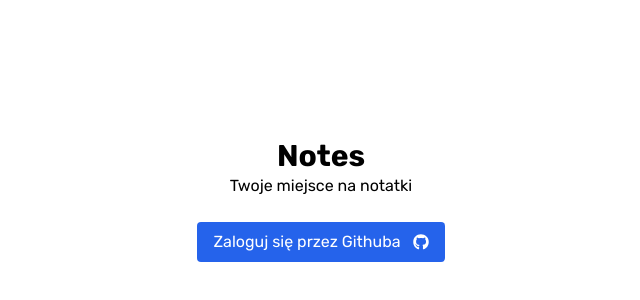
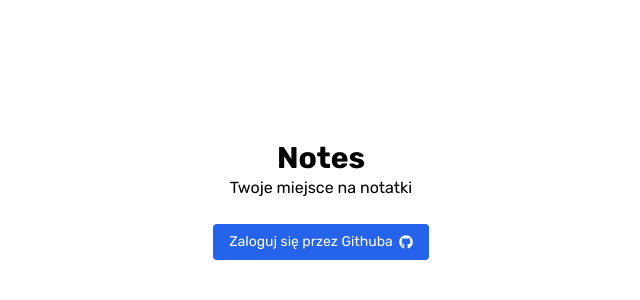
Before and after one commit to grzegorzpokorski/notes, a Next.js app: page /login in a window 1280 px wide. Shown: the part 200-500 px from the top of the page, without its empty margins (319-959 px from the left). Built offline with nearby package versions, Linux system fonts and the light colour scheme; no server answers.

Commit message:
refactor: refactor buttons

```diff
--- a/src/app/(main-layout)/user/page.tsx
+++ b/src/app/(main-layout)/user/page.tsx
@@ -1,10 +1,14 @@
 import { Container } from "@/components/Container/Container";
 import { UserPage } from "@/components/UserPage/UserPage";
+import { UserPageSkeleton } from "@/components/UserPageSkeleton/UserPageSkaleton";
+import { Suspense } from "react";
 
 export default function Page() {
   return (
     <Container>
-      <UserPage />
+      <Suspense fallback={<UserPageSkeleton />}>
+        <UserPage />
+      </Suspense>
     </Container>
   );
 }
--- a/src/components/Button/Button.tsx
+++ b/src/components/Button/Button.tsx
@@ -2,12 +2,12 @@ import type { ReactNode } from "react";
 import { twMerge } from "tailwind-merge";
 
 const defaultStyles =
-  "inline-flex gap-1.5 justify-center items-center rounded text-base text-white py-1.5 px-3 disabled:cursor-not-allowed";
-type Variants = "default" | "red" | "green";
+  "inline-flex gap-1.5 justify-center items-center rounded text-base text-white  disabled:cursor-not-allowed";
+type Colors = "default" | "red" | "green";
 
-type buttonType = "button" | "submit";
+type Type = "button" | "submit";
 
-const style = {
+const colors = {
   default: twMerge(
     "bg-blue-600 hover:bg-blue-800 disabled:bg-blue-500 text-sm",
   ),
@@ -17,10 +17,17 @@ const style = {
   ),
 } as const;
 
+type Sizes = "default" | "large";
+const sizes = {
+  default: "py-1.5 px-3",
+  large: "py-2 px-4",
+} as const;
+
 type ButtonProps = {
   label: ReactNode;
-  buttonType?: buttonType;
-  variant?: Variants;
+  buttonType?: Type;
+  color?: Colors;
+  size?: Sizes;
   onClick?: () => void;
   disabled?: boolean;
 };
@@ -28,14 +35,15 @@ type ButtonProps = {
 export const Button = ({
   label,
   buttonType = "button",
-  variant = "default",
+  color = "default",
+  size = "default",
   onClick,
   disabled,
 }: ButtonProps) => {
   return (
     <button
       type={buttonType}
-      className={twMerge(defaultStyles, style[variant])}
+      className={twMerge(defaultStyles, colors[color], sizes[size])}
       onClick={onClick}
       disabled={disabled}
     >
--- a/src/components/LoginButton/LoginButton.tsx
+++ b/src/components/LoginButton/LoginButton.tsx
@@ -1,16 +1,27 @@
 "use client";
 
-import { signIn } from "next-auth/react";
-import { FaGithub } from "react-icons/fa";
+import { signIn, useSession } from "next-auth/react";
+import { FaGithub, FaSpinner } from "react-icons/fa";
+import { Button } from "../Button/Button";
 
 export const LoginButton = () => {
+  const { status } = useSession();
   return (
-    <button
-      type="button"
+    <Button
       onClick={() => void signIn("github")}
-      className="inline-flex gap-3 items-center rounded text-base bg-blue-600 hover:bg-blue-800 text-white py-2 px-4"
-    >
-      Zaloguj się przez Githuba <FaGithub />
-    </button>
+      size="large"
+      disabled={status !== "unauthenticated"}
+      label={
+        status === "unauthenticated" ? (
+          <>
+            Zaloguj się przez Githuba <FaGithub />
+          </>
+        ) : (
+          <>
+            Ładowanie <FaSpinner className="animate-spin" />
+          </>
+        )
+      }
+    />
   );
 };
--- a/src/components/LoginPage/LoginPage.tsx
+++ b/src/components/LoginPage/LoginPage.tsx
@@ -3,7 +3,7 @@
 import { useSession } from "next-auth/react";
 import { useRouter } from "next/navigation";
 import { useEffect } from "react";
-import { LoginButton } from "../LoginButton/LoginButton";
+import { LoginButton } from "@/components/LoginButton/LoginButton";
 
 export const LoginPage = () => {
   const { status } = useSession();
--- a/src/components/LogoutButton/LogoutButton.tsx
+++ b/src/components/LogoutButton/LogoutButton.tsx
@@ -1,15 +1,16 @@
 "use client";
 
-import { signOut } from "next-auth/react";
+import { signOut, useSession } from "next-auth/react";
+import { Button } from "@/components/Button/Button";
 
 export const LogoutButton = () => {
+  const { status } = useSession();
   return (
-    <button
-      type="button"
+    <Button
       onClick={() => void signOut()}
-      className="inline-flex gap-3 items-center rounded text-base bg-blue-600 hover:bg-blue-800 text-white py-2 px-4"
-    >
-      Wyloguj się
-    </button>
+      size="large"
+      disabled={status !== "authenticated"}
+      label={<>Wyloguj się</>}
+    />
   );
 };
--- a/src/components/NoteItem/NoteItem.tsx
+++ b/src/components/NoteItem/NoteItem.tsx
@@ -92,7 +92,7 @@ export const NoteItem = ({ note, refetchNotes }: NoteItemProps) => {
                   zapisz <FaSave />
                 </>
               }
-              variant="green"
+              color="green"
               onClick={() => {
                 updateNote.mutate({
                   id: note.id,
@@ -123,7 +123,7 @@ export const NoteItem = ({ note, refetchNotes }: NoteItemProps) => {
                   usuń <FaTrash />
                 </>
               }
-              variant="red"
+              color="red"
               onClick={() => {
                 deleteNote.mutate(note.id);
               }}
--- a/src/components/PrivateRoute/PrivateRoute.tsx
+++ b/src/components/PrivateRoute/PrivateRoute.tsx
@@ -1,3 +1,35 @@
-export const PrivateRoute = () => {
+"use client";
+
+import { useSession } from "next-auth/react";
+import { useRouter } from "next/navigation";
+import { ReactNode, useEffect } from "react";
+import { AddNewNoteFormSkeleton } from "../Loading/AddNewNoteFormSkeleton";
+import { NotesListHeaderSkeleton } from "../Loading/NotesListHeaderSkeleton";
+import { NotesListSkeleton } from "../Loading/NotesListSkeleton";
+
+export const PrivateRoute = ({ children }: { children: ReactNode }) => {
+  const { status } = useSession();
+  const router = useRouter();
+
+  useEffect(() => {
+    if (status === "unauthenticated") {
+      router.push("/login");
+    }
+  }, [router, status]);
+
+  if (status !== "authenticated") {
+    return (
+      <>
+        <AddNewNoteFormSkeleton />
+        <NotesListHeaderSkeleton />
+        <NotesListSkeleton />
+      </>
+    );
+  }
+
+  if (status === "authenticated") {
+    return <>{children}</>;
+  }
+
   return null;
 };
--- a/src/components/UserPage/UserPage.tsx
+++ b/src/components/UserPage/UserPage.tsx
@@ -1,36 +1,12 @@
 "use client";
 
-import { useSession } from "next-auth/react";
-import { useRouter } from "next/navigation";
-import { useEffect } from "react";
-import { AddNewNoteFormSkeleton } from "../Loading/AddNewNoteFormSkeleton";
-import { NotesListHeaderSkeleton } from "../Loading/NotesListHeaderSkeleton";
-import { NotesListSkeleton } from "../Loading/NotesListSkeleton";
 import { NoteList } from "../NoteList/NoteList";
+import { PrivateRoute } from "../PrivateRoute/PrivateRoute";
 
 export const UserPage = () => {
-  const { status } = useSession();
-  const router = useRouter();
-
-  useEffect(() => {
-    if (status === "unauthenticated") {
-      router.push("/login");
-    }
-  }, [router, status]);
-
-  if (status !== "authenticated") {
-    return (
-      <>
-        <AddNewNoteFormSkeleton />
-        <NotesListHeaderSkeleton />
-        <NotesListSkeleton />
-      </>
-    );
-  }
-
-  if (status === "authenticated") {
-    return <NoteList />;
-  }
-
-  return null;
+  return (
+    <PrivateRoute>
+      <NoteList />
+    </PrivateRoute>
+  );
 };
--- /dev/null
+++ b/src/components/UserPageSkeleton/UserPageSkaleton.tsx
@@ -0,0 +1,11 @@
+import { AddNewNoteFormSkeleton } from "@/components/Loading/AddNewNoteFormSkeleton";
+import { NotesListHeaderSkeleton } from "@/components/Loading/NotesListHeaderSkeleton";
+import { NotesListSkeleton } from "@/components/Loading/NotesListSkeleton";
+
+export const UserPageSkeleton = () => (
+  <>
+    <AddNewNoteFormSkeleton />
+    <NotesListHeaderSkeleton />
+    <NotesListSkeleton />
+  </>
+);
```
